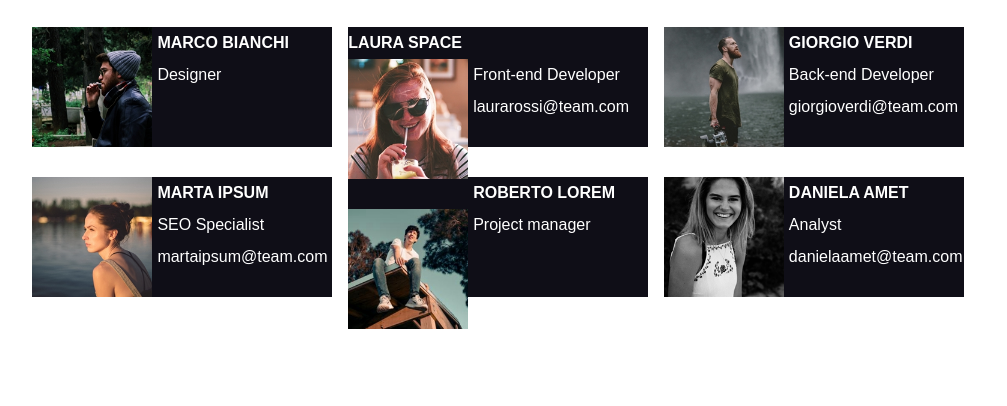
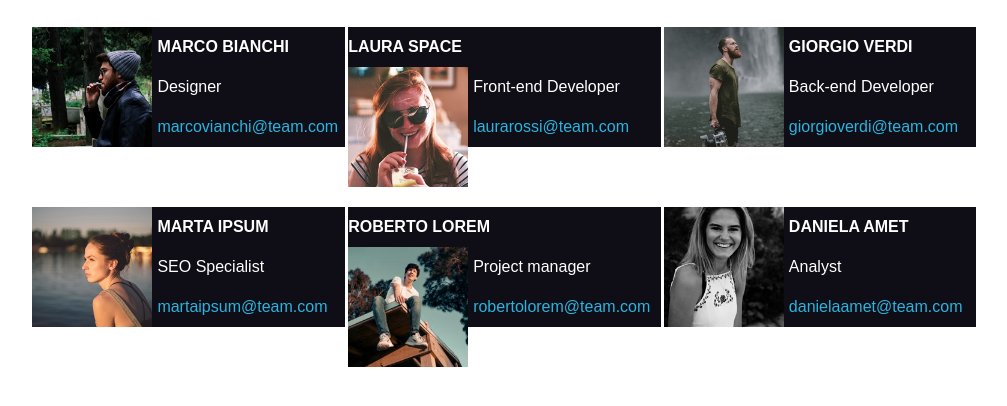
Before and after one commit to HectorMario/html-css-float-cards, a plain HTML site: page index.html in a window 1280 px wide. Shown: the part 136-542 px from the top of the page, without its empty margins (134-1141 px from the left). Drawn offline with Linux system fonts and the light colour scheme.

Commit message:
messo colore

```diff
--- a/css/style.css
+++ b/css/style.css
@@ -51,12 +51,12 @@ img{
 }
 
 .space{
-    margin-bottom: 30px;
+    margin-bottom: 60px;
     background-color: rgb(15, 14, 23);
     color: #fff;
     height: 120px;
-    line-height: 2rem;
-    width: 95%;
+    line-height: 2.5rem;
+    width: 99%;
 
 
 
@@ -86,3 +86,7 @@ h2{
 
 
 }
+
+span{
+    color: rgb(41, 180, 223);
+}
```
